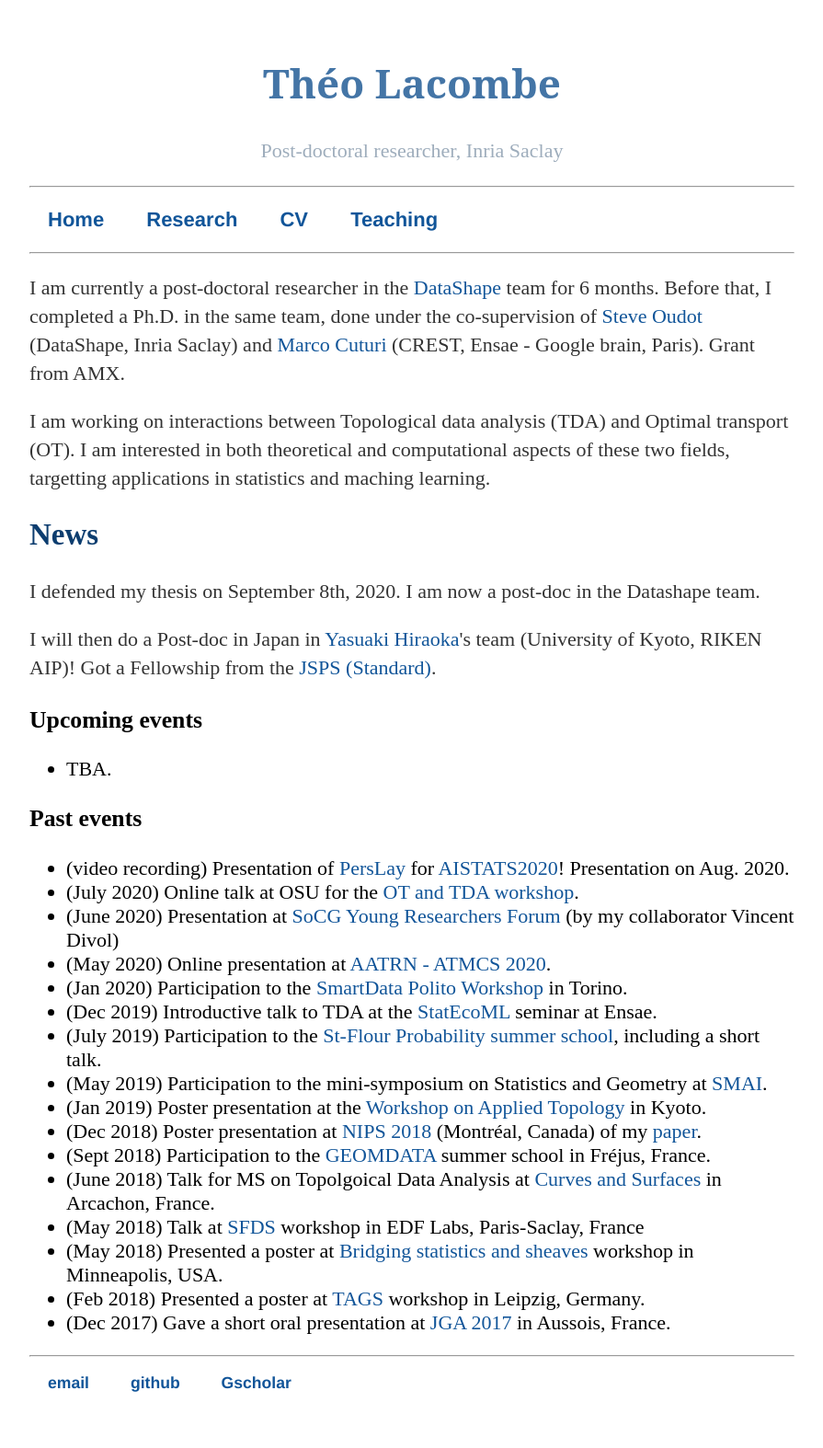
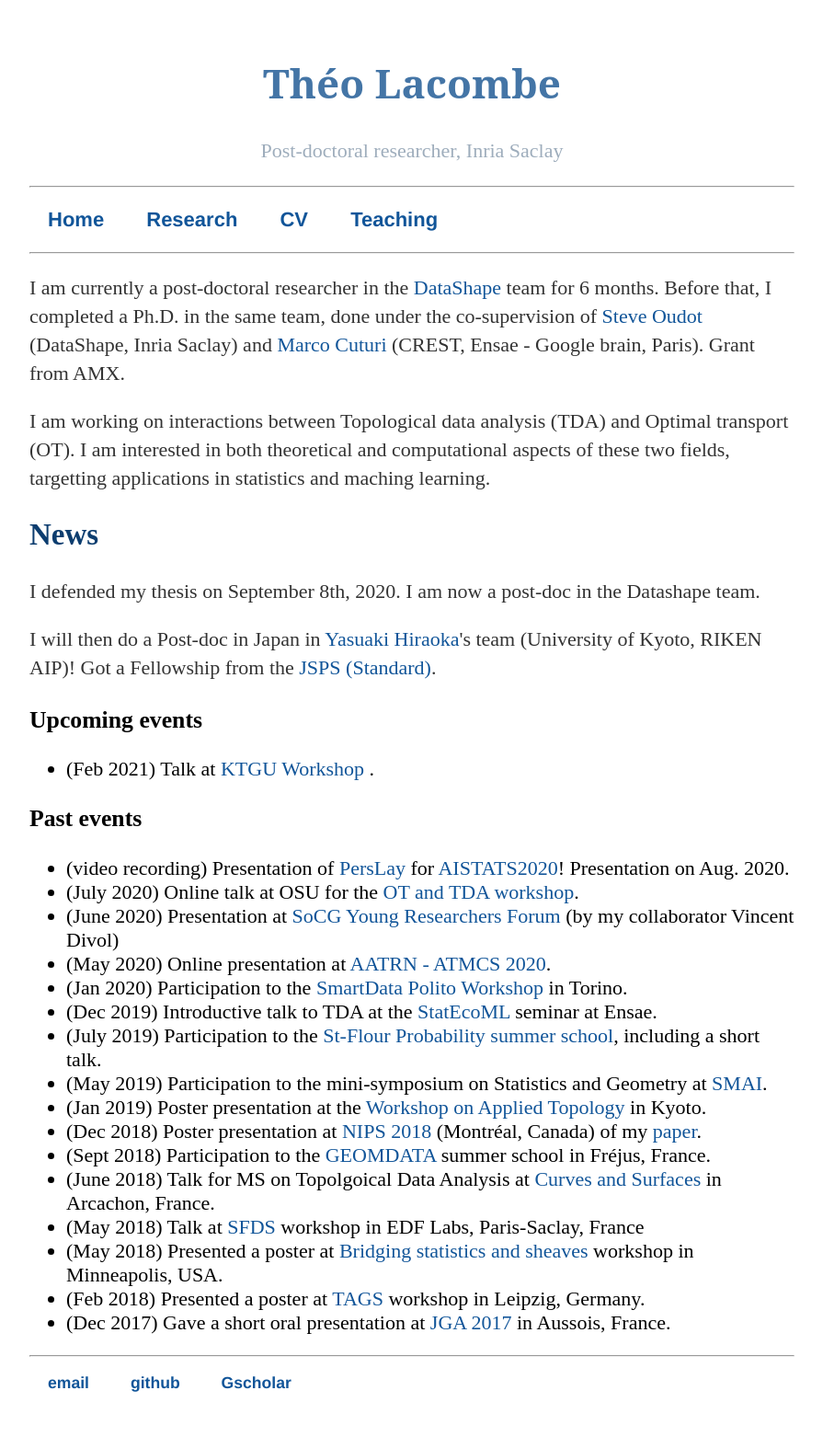
Before and after one commit to tlacombe/tlacombe.github.io, a Jekyll site: the page built from index.html, in a window 1280 px wide. Shown: the whole page at 92% size, without its empty margins (192-1087 px from the left). Built offline with Jekyll 4.4.1, drawn with Linux system fonts in a browser that asks for light colours.

Commit message:
update news KTGU

```diff
--- a/index.html
+++ b/index.html
@@ -15,7 +15,7 @@ title: Théo Lacombe's webpage
 
 	<h3> Upcoming events</h3>
 	<ul>
-		<li> TBA. </li>
+		<li> (Feb 2021) Talk at <a href='https://www.math.kyoto-u.ac.jp/~k.takao/KTGU/6thWorkshop/'>KTGU Workshop </a>.</li>
 	</ul>
 
         <h3> Past events </h3>
```
